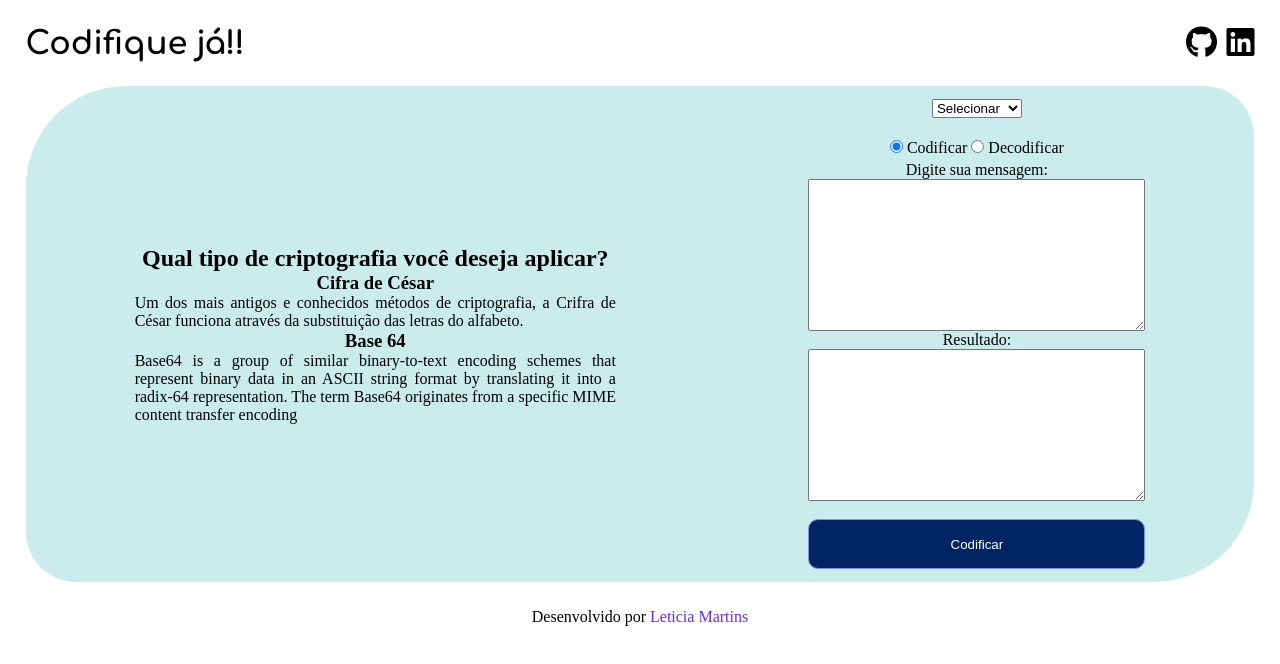
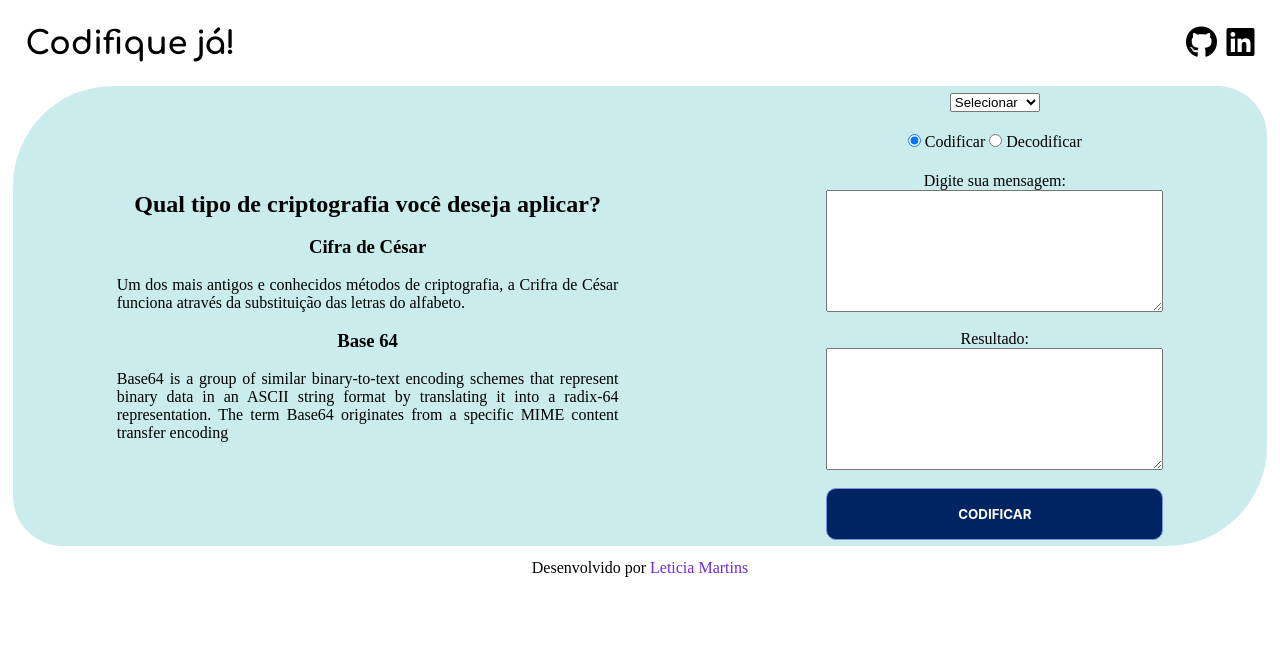
Before and after one commit to letxns/codificar, a plain HTML site: page index.html in a window 1280 px wide. Both pictures are taken after a click on the radio button 896 px from the left and 146 px from the top of the page. Drawn offline with Linux system fonts and the light colour scheme; a web font is replaced by a local one.

Commit message:
commit inicial

```diff
--- a/index.html
+++ b/index.html
@@ -11,7 +11,7 @@
 </head>
 <body>
     <header id="header">
-        <a href="#"><h1> Codifique já!!</h1></a>
+        <a href="#"><h1> Codifique já!</h1></a>
         <div id="header-icons">
             <a href="https://github.com/letxns" target="_blank"><i class="fa-brands fa-github"></i></a>
             <a href="https://www.linkedin.com/in/leticia-smartins/" target="_blank"><i class="fa-brands fa-linkedin"></i></a>
@@ -19,10 +19,10 @@
     </header>
     <section id="container">
         <section id="descricao">
-            <h2>Qual tipo de criptografia você deseja aplicar?</h2>
-            <h3>Cifra de César</h3>
-            <p>Um dos mais antigos e conhecidos métodos de criptografia, a Crifra de César funciona através da substituição das letras do alfabeto.</p>
-            <h3>Base 64</h3>
+            <h2>Qual tipo de criptografia você deseja aplicar?</h2> <br>
+            <h3>Cifra de César</h3> <br>
+            <p>Um dos mais antigos e conhecidos métodos de criptografia, a Crifra de César funciona através da substituição das letras do alfabeto.</p> <br>
+            <h3>Base 64</h3> <br>
             <p>Base64 is a group of similar binary-to-text encoding schemes that represent binary data in an ASCII string format by translating it into a radix-64 representation. The term Base64 originates from a specific MIME content transfer encoding</p>
         </section>
         <form id="form">
@@ -37,15 +37,15 @@
             </div>
             <div id="radioButtons">
                 <input type="radio" name="tipoCodificacao" id="codificar" value="funcaoCodificar"> Codificar
-                <input type="radio" name="tipoCodificacao" id="decodificar" value="funcaoDecodificar"> Decodificar <br>
+                <input type="radio" name="tipoCodificacao" id="decodificar" value="funcaoDecodificar"> Decodificar <br> <br>
             </div>
             <div id="campoMensagem">
                 <label for="entradaMensagem"> Digite sua mensagem:</label>
-                <textarea name="entradaMensagem" type="text" rows="10" cols="40"> </textarea>
+                <textarea name="entradaMensagem" type="text" rows="8" cols="40"> </textarea><br>
                 <label for="saidaMensagem"> Resultado:</label>
-                <textarea name="saidaMensagem" type="text" rows="10" cols="40"> </textarea>
+                <textarea name="saidaMensagem" type="text" rows="8" cols="40"> </textarea>
             </div> <br>
-            <button id="btnSubmit" type="submit">Enviar</button>
+            <button id="btnSubmit" type="submit">ENVIAR</button>
         </form>
     </section>
     <footer id="footer">
--- a/script.js
+++ b/script.js
@@ -1,4 +1,4 @@
-var selecionarMetodo = document.querySelector('#tipoCodigo');
+var selecionarCriptografia = document.querySelector('#tipoCodigo');
 var btn = document.querySelector('#btnSubmit');
 //var radioButtons = document.getElementById('radioButtons');
 
@@ -6,17 +6,28 @@ tipoCodigo.addEventListener('change', function(event){
     var tipoSelecionado = event.target.value;
     if(tipoSelecionado == "cifraCesar"){
         passos.style.display = "block";
-    }else if(tipoSelecionado != "cifraCesar"){
+        btnSubmit.setAttribute('click', cifraCesar());
+    }else if(tipoSelecionado == "base64"){
+        passos.style.display = "none";
+        btnSubmit.setAttribute('click', base64());
+    } else{
         passos.style.display = "none";
     }
 });
 
 codificar.addEventListener('click', function(){
-    btnSubmit.innerText = "Codificar";
+    btnSubmit.innerText = "CODIFICAR";
 });
 
 decodificar.addEventListener('click', function(){
-    btnSubmit.innerText = "Decodificar";
+    btnSubmit.innerText = "DECODIFICAR";
+    decodificar();
 });
 
-//Projeto em que mensagens poderão ser codificadas e decodificadas através de duas formas: utilizando a cifra de César e a Base 64.
+function cifraCesar(){
+    alert("OI CESAR");
+}
+
+function base64(){
+    alert("OI BASE64");
+}
--- a/style.css
+++ b/style.css
@@ -11,6 +11,8 @@
     border: 1px solid rgb(124, 148, 224);
     border-radius: 10px;
     color: rgb(255, 255, 255);
+    font-family: BlinkMacSystemFont, 'Segoe UI', Roboto, Oxygen, Ubuntu, Cantarell, 'Open Sans', 'Helvetica Neue', sans-serif;
+    font-weight: 700;
 }
 
 #btnSubmit:hover{
@@ -30,8 +32,8 @@
     align-items: center;
     background-color: rgba(8, 162, 162, 0.207);
     border-radius: 100px 50px 100px 50px;
-    padding: 1%;
-    margin: 2%;
+    padding: 0.5% 0 0.5% 0;
+    margin: 1%;
 }
 
 #campoMensagem{
```
Also changed, not shown: 1 other file.
